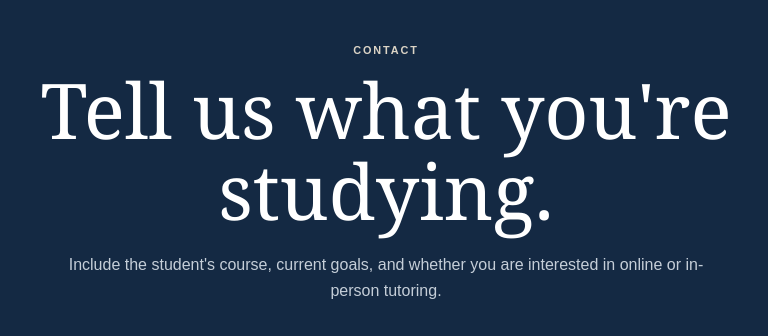
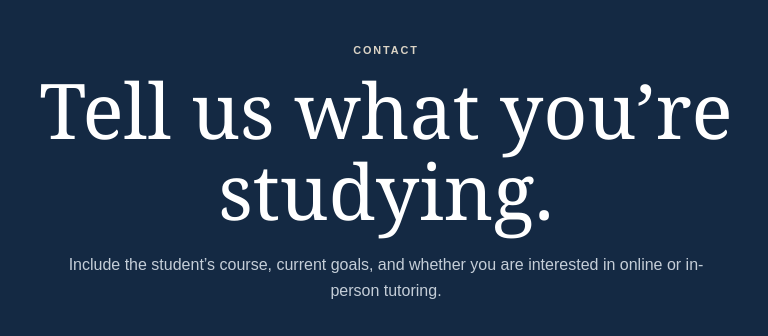
Before and after one commit to tjtutoring/tutoringwebsite, a plain HTML site: page index.html in a window 1280 px wide. Shown: the part 5295-5631 px from the top of the page, 254-1022 px from the left. Drawn offline with Linux system fonts and the light colour scheme.

Commit message:
Fix typographical errors in index.html

```diff
--- a/index.html
+++ b/index.html
@@ -316,11 +316,11 @@
       <p class="section-label">CONTACT</p>
 
       <h2>
-        Tell us what you're studying.
+        Tell us what you’re studying.
       </h2>
 
       <p>
-        Include the student's course, current goals,
+        Include the student’s course, current goals,
         and whether you are interested in online or in-person tutoring.
       </p>
 
```
